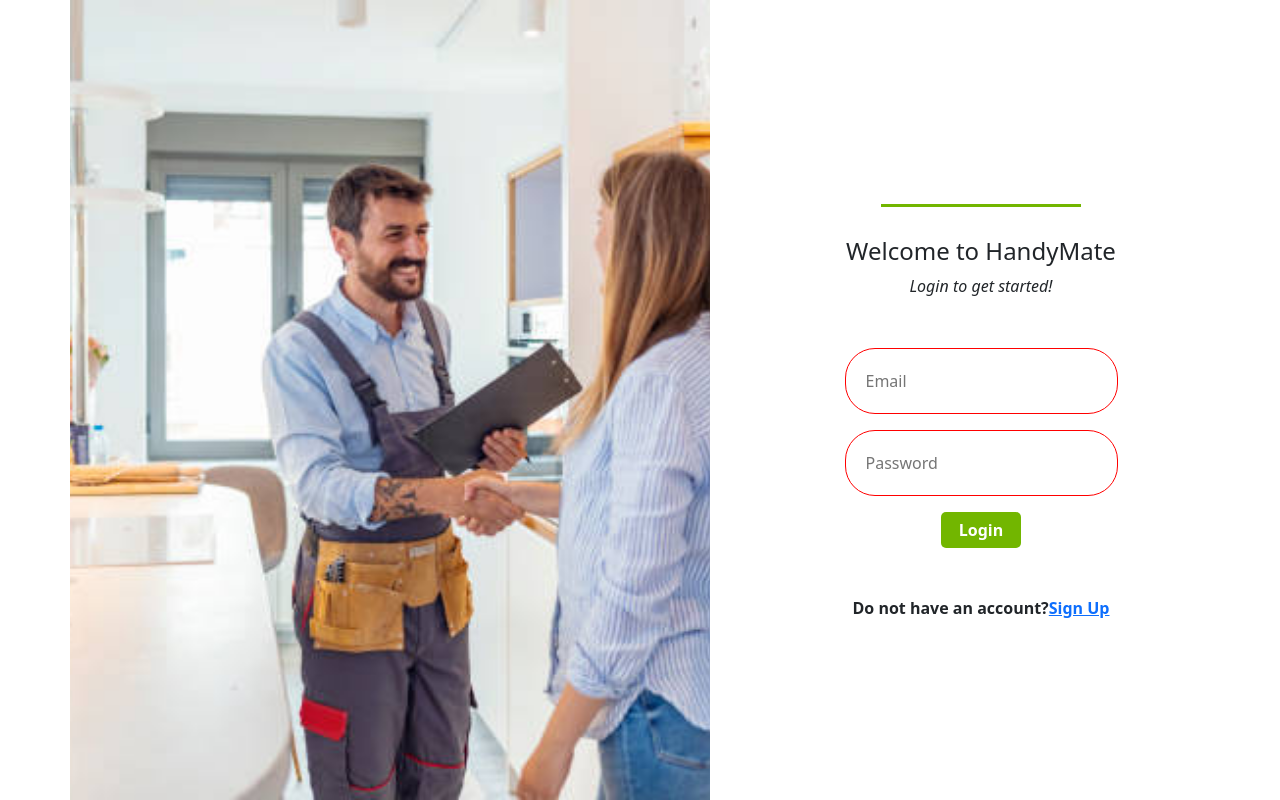
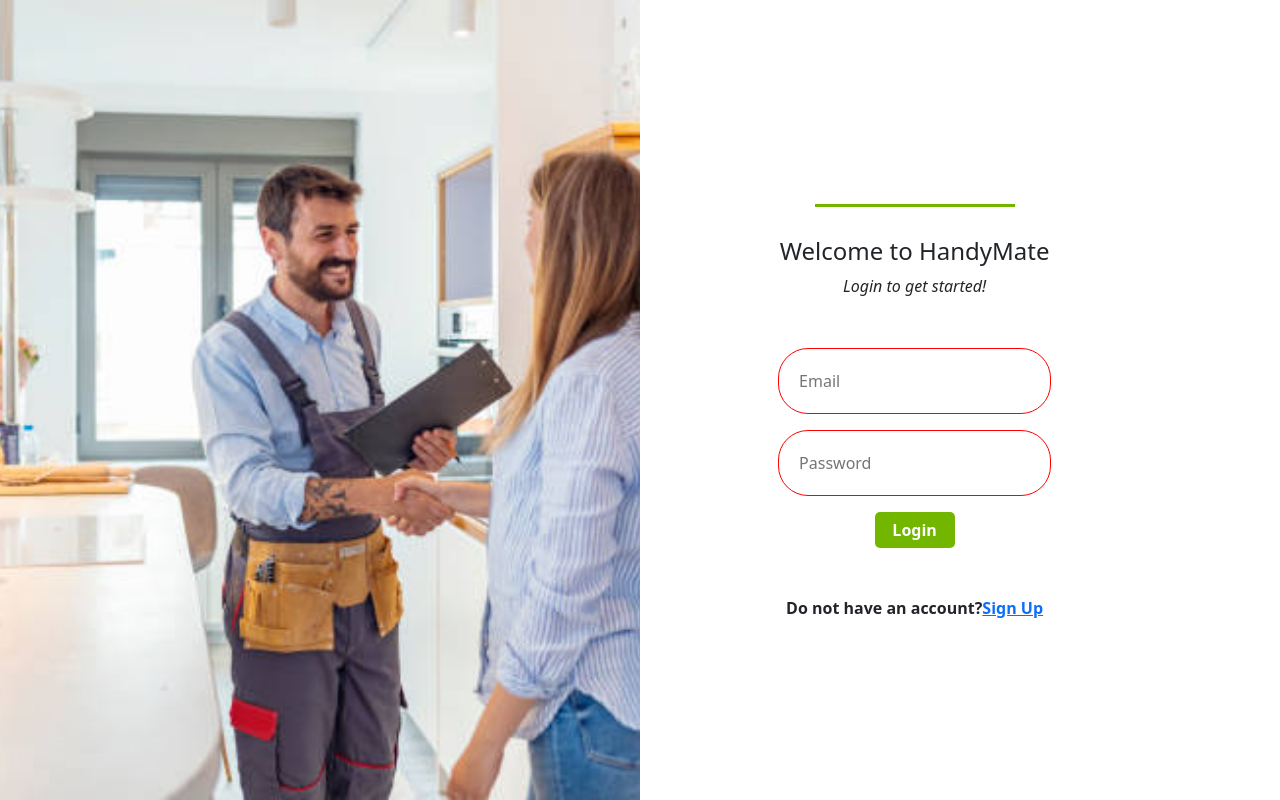
Before and after one commit to PrantoshB/HandyMate-Frontend, a React (Create React App) app: page /signin in a window 1280 px wide. Built offline with nearby package versions, Linux system fonts and the light colour scheme.

Commit message:
Add fluid to app container

```diff
--- a/src/App.js
+++ b/src/App.js
@@ -9,7 +9,7 @@ import AddService from './pages/AddService';
 import Navbar from './components/Navbar';
 
 const App = () => (
-  <div className="container d-flex">
+  <div className="container-fluid d-flex">
     <BrowserRouter>
       <Navbar />
       <Routes>
```
